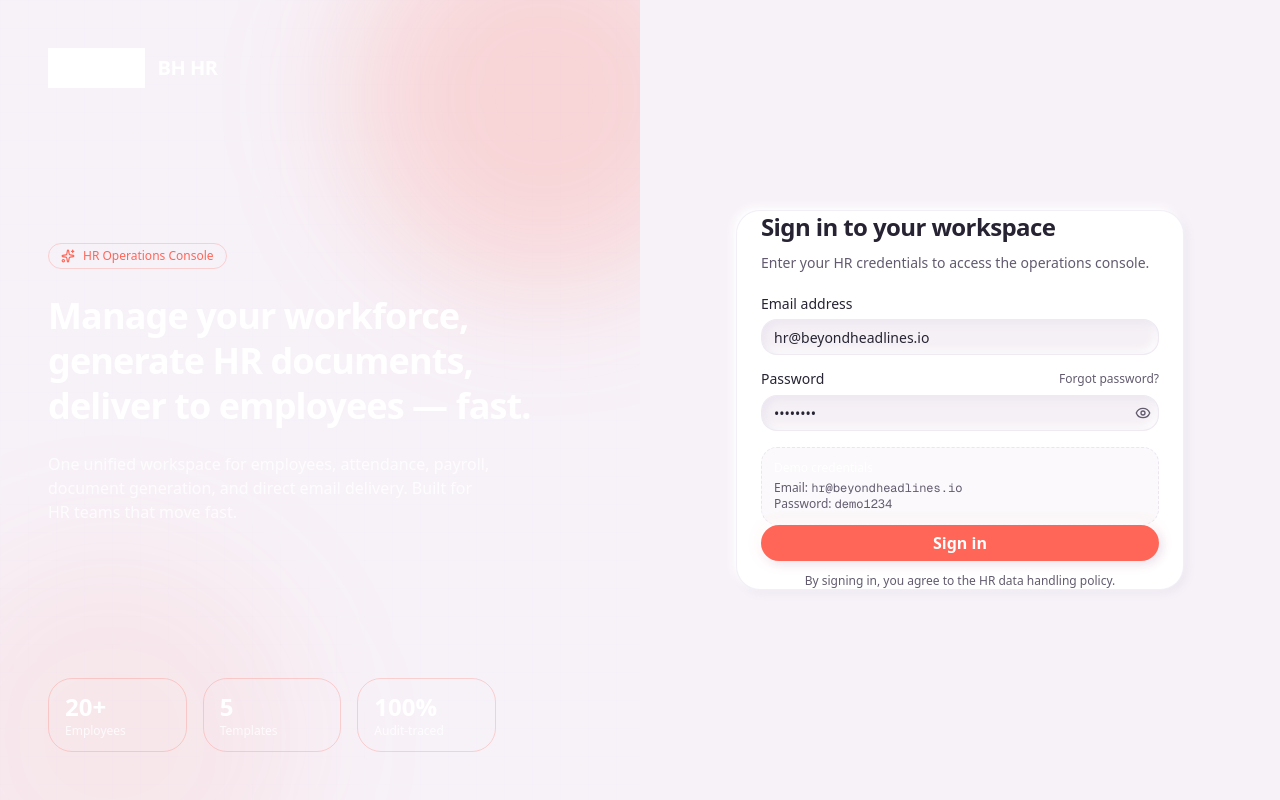
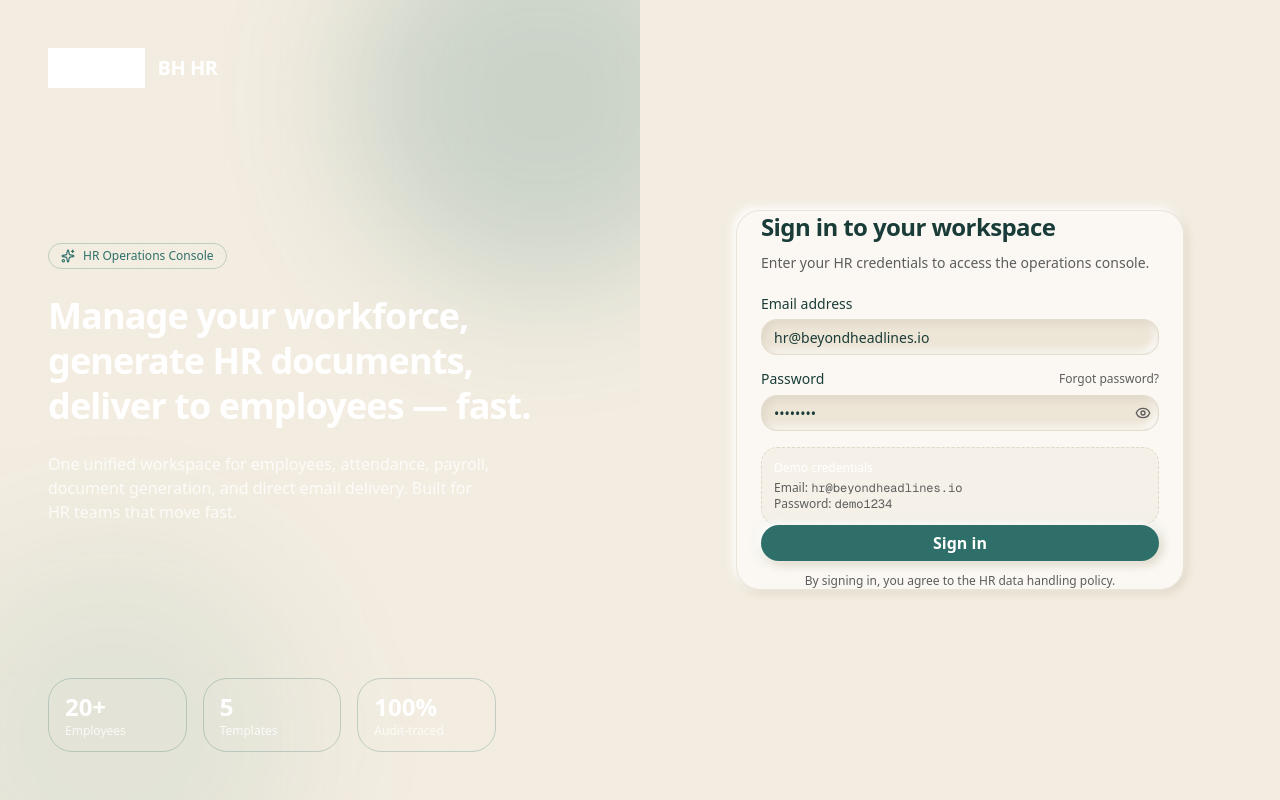
Before and after one commit to dolonhunt/bh-hr, a Next.js app: page / in a window 1280 px wide. Built offline with nearby package versions, Linux system fonts and the light colour scheme.

Commit message:
Visual UX: warm cream #F3EDE1 bg + deep teal #2E7069 primary + neumorphic soft shadows — back to the liked teal design

```diff
--- a/src/app/globals.css
+++ b/src/app/globals.css
@@ -53,117 +53,114 @@
 :root {
   --radius: 20px;
 
-  /* BH HR Final UI — Cream/Lavender + Coral/Orange Soft 3D */
-  --background: #F7F2F8;
-  --foreground: #272333;
+  /* BH HR — Warm Cream + Deep Teal Neumorphic */
+  --background: #F3EDE1;
+  --foreground: #1A3C38;
 
-  --card: #FFFFFF;
-  --card-foreground: #272333;
+  --card: #FBF8F3;
+  --card-foreground: #1A3C38;
 
-  --popover: #FFFFFF;
-  --popover-foreground: #272333;
+  --popover: #FBF8F3;
+  --popover-foreground: #1A3C38;
 
-  /* Primary: coral/orange */
-  --primary: #FF6658;
+  /* Primary: deep teal */
+  --primary: #2E7069;
   --primary-foreground: #FFFFFF;
 
-  /* Secondary: purple */
-  --secondary: #F1ECF7;
-  --secondary-foreground: #7650C8;
+  /* Secondary: warm cream */
+  --secondary: #EDE5D6;
+  --secondary-foreground: #1A3C38;
 
-  /* Muted: warm muted — readable */
-  --muted: #F5F0F5;
-  --muted-foreground: #625B6F;
+  /* Muted: warm gray — readable */
+  --muted: #EDE5D6;
+  --muted-foreground: #5D5D5D;
 
-  /* Accent: lavender tint */
-  --accent: #F0EBF7;
-  --accent-foreground: #7650C8;
+  /* Accent: teal-tinted cream */
+  --accent: #D4E8E7;
+  --accent-foreground: #2E7069;
 
-  /* Semantic colors per spec */
-  --destructive: #FF6658;
+  /* Semantic */
+  --destructive: #C75450;
   --destructive-foreground: #FFFFFF;
-  --success: #18A98F;
+  --success: #2E7069;
   --success-foreground: #FFFFFF;
   --warning: #F3A65A;
   --warning-foreground: #FFFFFF;
-  --info: #4C86D9;
+  --info: #5A8AAF;
   --info-foreground: #FFFFFF;
-  --purple: #7650C8;
 
-  /* Borders: soft lavender */
-  --border: #EBE5F0;
-  --input: #EBE5F0;
-  --ring: #FF6658;
+  /* Borders: soft warm */
+  --border: #E0D8C8;
+  --input: #E0D8C8;
+  --ring: #2E7069;
 
-  /* Charts: coral/purple/teal/orange/blue */
-  --chart-1: #FF6658;
-  --chart-2: #7650C8;
-  --chart-3: #18A98F;
-  --chart-4: #F3A65A;
-  --chart-5: #4C86D9;
+  /* Charts: teal/peach/orange/coral */
+  --chart-1: #2E7069;
+  --chart-2: #FFD2A8;
+  --chart-3: #F3A65A;
+  --chart-4: #C75450;
+  --chart-5: #5A8AAF;
 
-  /* Sidebar: cream/white floating panel */
-  --sidebar: #FFFFFF;
-  --sidebar-foreground: #625B6F;
-  --sidebar-primary: #FF6658;
+  /* Sidebar: cream floating panel */
+  --sidebar: #FBF8F3;
+  --sidebar-foreground: #5D5D5D;
+  --sidebar-primary: #2E7069;
   --sidebar-primary-foreground: #FFFFFF;
-  --sidebar-accent: #FFF0EB;
-  --sidebar-accent-foreground: #FF6658;
-  --sidebar-border: #EBE5F0;
-  --sidebar-ring: #FF6658;
+  --sidebar-accent: #D4E8E7;
+  --sidebar-accent-foreground: #2E7069;
+  --sidebar-border: #E0D8C8;
+  --sidebar-ring: #2E7069;
 
   /* Neumorphic shadow tokens — warm cream */
   --neu-light: #FFFFFF;
-  --neu-dark: #E5DDEF;
-  --neu-dark-subtle: #EBE5F0;
-  --neu-glow: rgba(255, 102, 88, 0.12);
-  --neu-glow-purple: rgba(118, 80, 200, 0.1);
+  --neu-dark: #D5CABB;
+  --neu-dark-subtle: #DDD5C5;
+  --neu-glow: rgba(46, 112, 105, 0.12);
 }
 
 .dark {
-  --background: #1A1528;
-  --foreground: #F5F0FA;
-  --card: #241B38;
-  --card-foreground: #F5F0FA;
-  --popover: #241B38;
-  --popover-foreground: #F5F0FA;
-  --primary: #FF8A5B;
-  --primary-foreground: #1A1528;
-  --secondary: #2A2240;
-  --secondary-foreground: #A58AE4;
-  --muted: #2A2240;
+  --background: #1A1A18;
+  --foreground: #F3EDE1;
+  --card: #242220;
+  --card-foreground: #F3EDE1;
+  --popover: #242220;
+  --popover-foreground: #F3EDE1;
+  --primary: #2A9B97;
+  --primary-foreground: #FFFFFF;
+  --secondary: #2D2A25;
+  --secondary-foreground: #F3EDE1;
+  --muted: #2D2A25;
   --muted-foreground: #B0A8C0;
-  --accent: #2E2448;
-  --accent-foreground: #A58AE4;
-  --destructive: #FF6658;
+  --accent: #1A3A38;
+  --accent-foreground: #2A9B97;
+  --destructive: #D66B66;
   --destructive-foreground: #FFFFFF;
-  --success: #18A98F;
-  --success-foreground: #FFFFFF;
-  --warning: #F3A65A;
-  --warning-foreground: #1A1528;
-  --info: #4C86D9;
-  --info-foreground: #FFFFFF;
-  --border: #2E2448;
-  --input: #2E2448;
-  --ring: #FF8A5B;
-  --chart-1: #FF8A5B;
-  --chart-2: #A58AE4;
-  --chart-3: #2ABBA3;
-  --chart-4: #F7B86D;
-  --chart-5: #5E9BEA;
-  --sidebar: #241B38;
+  --success: #2A9B97;
+  --success-foreground: #1A1A18;
+  --warning: #D4A85A;
+  --warning-foreground: #1A1A18;
+  --info: #6B9BC0;
+  --info-foreground: #1A1A18;
+  --border: #2D2A25;
+  --input: #2D2A25;
+  --ring: #2A9B97;
+  --chart-1: #2A9B97;
+  --chart-2: #FFD2A8;
+  --chart-3: #D4A85A;
+  --chart-4: #D66B66;
+  --chart-5: #6B9BC0;
+  --sidebar: #242220;
   --sidebar-foreground: #B0A8C0;
-  --sidebar-primary: #FF8A5B;
-  --sidebar-primary-foreground: #1A1528;
-  --sidebar-accent: #2E2448;
-  --sidebar-accent-foreground: #FF8A5B;
-  --sidebar-border: #2E2448;
-  --sidebar-ring: #FF8A5B;
-  --neu-light: #2E2448;
-  --neu-dark: #0D0A18;
+  --sidebar-primary: #2A9B97;
+  --sidebar-primary-foreground: #FFFFFF;
+  --sidebar-accent: #1A3A38;
+  --sidebar-accent-foreground: #2A9B97;
+  --sidebar-border: #2D2A25;
+  --sidebar-ring: #2A9B97;
+  --neu-light: #2D2A25;
+  --neu-dark: #0D0D0B;
   --neu-dark-subtle: #15112A;
-  --neu-glow: rgba(255, 138, 91, 0.15);
-  --neu-glow-purple: rgba(165, 138, 228, 0.1);
+  --neu-glow: rgba(42, 155, 151, 0.15);
 }
 
 @layer base {
@@ -182,7 +179,7 @@
 }
 
 @layer utilities {
-  /* ── Surface Layers (Soft 3D Premium) ── */
+  /* ── Surface Layers (Warm Cream Neumorphic) ── */
 
   .neu-flat { background: var(--background); box-shadow: none; }
 
@@ -236,22 +233,22 @@
   .elev-popover { box-shadow: -8px -8px 20px var(--neu-light), 8px 8px 20px var(--neu-dark); }
 
   /* Glow effects */
-  .glow-coral { box-shadow: 0 0 16px var(--neu-glow); }
-  .glow-purple { box-shadow: 0 0 12px var(--neu-glow-purple); }
-  .glow-teal { box-shadow: 0 0 12px rgba(24, 169, 143, 0.15); }
-  .glow-orange { box-shadow: 0 0 12px rgba(243, 166, 90, 0.15); }
-  .glow-pink { box-shadow: 0 0 12px rgba(217, 141, 186, 0.15); }
+  .glow-teal { box-shadow: 0 0 16px var(--neu-glow); }
+  .glow-coral { box-shadow: 0 0 12px rgba(199, 84, 80, 0.12); }
+  .glow-orange { box-shadow: 0 0 12px rgba(243, 166, 90, 0.12); }
+  .glow-purple { box-shadow: 0 0 12px rgba(118, 80, 200, 0.1); }
+  .glow-pink { box-shadow: 0 0 12px rgba(217, 141, 186, 0.1); }
 
   /* Background atmosphere */
   .bg-grid {
     background-image:
-      linear-gradient(to right, rgba(118, 80, 200, 0.03) 1px, transparent 1px),
-      linear-gradient(to bottom, rgba(118, 80, 200, 0.03) 1px, transparent 1px);
+      linear-gradient(to right, rgba(46, 112, 105, 0.03) 1px, transparent 1px),
+      linear-gradient(to bottom, rgba(46, 112, 105, 0.03) 1px, transparent 1px);
     background-size: 28px 28px;
   }
-  .bg-dots { background-image: radial-gradient(rgba(118, 80, 200, 0.025) 1px, transparent 1px); background-size: 20px 20px; }
-  .glass { background: rgba(255, 255, 255, 0.85); backdrop-filter: blur(12px); }
-  .dark .glass { background: rgba(36, 27, 56, 0.85); }
+  .bg-dots { background-image: radial-gradient(rgba(46, 112, 105, 0.025) 1px, transparent 1px); background-size: 20px 20px; }
+  .glass { background: rgba(251, 248, 243, 0.85); backdrop-filter: blur(12px); }
+  .dark .glass { background: rgba(36, 34, 32, 0.85); }
 
   /* Shadow helpers */
   .shadow-soft { box-shadow: -3px -3px 8px var(--neu-light), 3px 3px 10px var(--neu-dark-subtle); }
--- a/src/components/hr/login-screen.tsx
+++ b/src/components/hr/login-screen.tsx
@@ -48,7 +48,7 @@ export function LoginScreen() {
       {/* Left hero panel — deep navy with teal glow */}
       <div className="hidden lg:flex lg:w-1/2 bg-background relative overflow-hidden">
         <div className="absolute inset-0 bg-grid opacity-20" />
-        <div className="absolute -top-24 -right-24 w-96 h-96 rounded-full bg-primary/20 blur-3xl glow-purple" />
+        <div className="absolute -top-24 -right-24 w-96 h-96 rounded-full bg-primary/20 blur-3xl glow-teal" />
         <div className="absolute -bottom-32 -left-20 w-96 h-96 rounded-full bg-primary/8 blur-3xl" />
         <div className="relative z-10 flex flex-col justify-between p-12 text-primary-foreground w-full">
           <div className="flex items-center gap-3">
--- a/src/components/hr/modules/dashboard.tsx
+++ b/src/components/hr/modules/dashboard.tsx
@@ -720,7 +720,7 @@ function AttendanceChartWidget({
         <div className="flex items-center gap-2 sm:gap-3 text-[10px] sm:text-[11px] flex-wrap justify-end">
           <Legend2 color="#18A98F" label="Present" />
           <Legend2 color="#F3A65A" label="Late" />
-          <Legend2 color="#FF6658" label="Absent" />
+          <Legend2 color="#2E7069" label="Absent" />
           <Legend2 color="#94a3b8" label="Leave" />
         </div>
       </CardHeader>
@@ -754,7 +754,7 @@ function AttendanceChartWidget({
             />
             <Bar dataKey="present" name="Present" stackId="a" fill="#18A98F" radius={[0, 0, 0, 0]} />
             <Bar dataKey="late" name="Late" stackId="a" fill="#F3A65A" />
-            <Bar dataKey="absent" name="Absent" stackId="a" fill="#FF6658" />
+            <Bar dataKey="absent" name="Absent" stackId="a" fill="#2E7069" />
             <Bar dataKey="leave" name="Leave" stackId="a" fill="#94a3b8" radius={[6, 6, 0, 0]} />
           </BarChart>
         </ResponsiveContainer>
--- a/src/components/hr/modules/performance.tsx
+++ b/src/components/hr/modules/performance.tsx
@@ -1012,8 +1012,8 @@ function ReviewDetailDialog({
                   <Radar
                     name="Score"
                     dataKey="score"
-                    stroke="#FF6658"
-                    fill="#FF6658"
+                    stroke="#2E7069"
+                    fill="#2E7069"
                     fillOpacity={0.35}
                   />
                 </RadarChart>
--- a/src/components/hr/modules/reports.tsx
+++ b/src/components/hr/modules/reports.tsx
@@ -81,7 +81,7 @@ import { cn, formatCurrency } from "@/lib/utils";
 // requested accents. No indigo/blue.
 // ============================================================
 const CHART_COLORS = [
-  "#FF6658", // purple
+  "#2E7069", // purple
   "#f59e0b", // amber
   "#ef4444", // rose
   "#14b8a6", // teal
@@ -1034,7 +1034,7 @@ const RISK_BAR: Record<string, string> = {
 };
 
 const RISK_GAUGE_STROKE: Record<string, string> = {
-  LOW: "#FF6658",
+  LOW: "#2E7069",
   MEDIUM: "#f59e0b",
   HIGH: "#ef4444",
 };
--- a/src/components/hr/shared/kpi-card.tsx
+++ b/src/components/hr/shared/kpi-card.tsx
@@ -30,18 +30,18 @@ export function KpiCard({
   sparklineColor,
 }: KpiCardProps) {
   const accentColor = iconClass?.includes("primary")
-    ? "#FF6658"
+    ? "#2E7069"
     : iconClass?.includes("amber")
       ? "#F3A65A"
       : iconClass?.includes("rose")
-        ? "#FF6658"
+        ? "#2E7069"
         : iconClass?.includes("violet")
-          ? "#7650C8"
+          ? "#2E7069"
           : iconClass?.includes("teal")
-            ? "#18A98F"
+            ? "#2E7069"
             : iconClass?.includes("primary")
-              ? "#FF6658"
-              : "#FF6658";
+              ? "#2E7069"
+              : "#2E7069";
 
   return (
     <Card
--- a/src/components/hr/sidebar.tsx
+++ b/src/components/hr/sidebar.tsx
@@ -109,7 +109,7 @@ export function Sidebar() {
                           className={cn(
                             "w-full group/nav flex items-center gap-3 rounded-xl px-3 py-2.5 text-sm font-medium transition-all relative",
                             active
-                              ? "bg-primary text-primary-foreground neu-raised-sm glow-coral"
+                              ? "bg-primary text-primary-foreground neu-raised-sm glow-teal"
                               : "text-sidebar-foreground/75 hover:bg-sidebar-accent/60 hover:text-sidebar-foreground",
                             sidebarCollapsed && "justify-center px-2"
                           )}
```
Also changed, not shown: upload/pasted_image_1789323616643.png (added), 1 other file (tests, documents, lock files or other folders).
